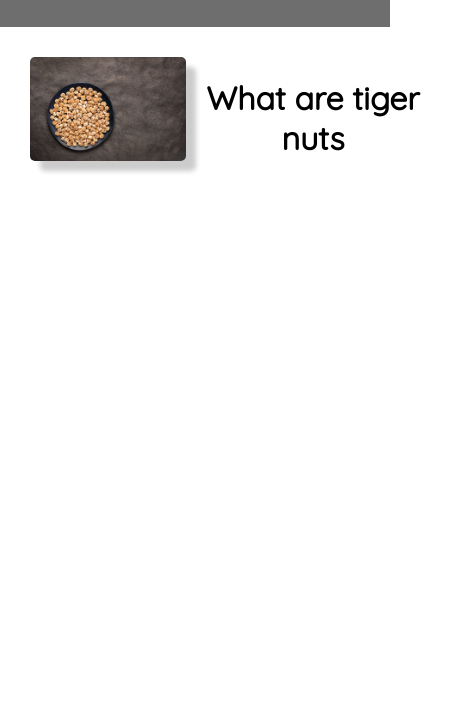
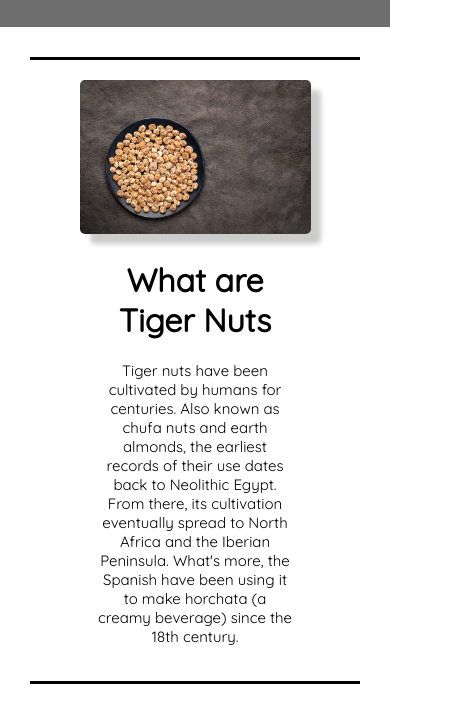
Before and after one commit to lawrence14701-zz/tigernuts, a React (Create React App) app: page / in a window 390 px wide. Shown: the part 817-1528 px from the top of the page, 450 px wide, since content can reach past the window. Built offline with nearby package versions, Linux system fonts and the light colour scheme; grey boxes are pictures that could not be loaded.

Commit message:
add more cards and add responsiveness

```diff
--- a/src/components/App.js
+++ b/src/components/App.js
@@ -3,6 +3,8 @@ import Header from "./Header/Header";
 import Card from "./Card/Card";
 import Container from "./Container/Container";
 import BowlofTigerNuts from "../assets/images/bowl.jpg";
+import Nuts from "../assets/images/nuts.jpg";
+
 import "./App.css";
 
 function App() {
@@ -11,7 +13,17 @@ function App() {
       <div className="app">
         <Header />
         <Container id="main">
-          <Card img={BowlofTigerNuts} />
+          <Card
+            orientation="left"
+            img={BowlofTigerNuts}
+            title="What are Tiger Nuts"
+            body="Tiger nuts have been cultivated by humans for centuries. Also known as chufa nuts and earth almonds, the earliest records of their use dates back to Neolithic Egypt. From there, its cultivation eventually spread to North Africa and the Iberian Peninsula. What's more, the Spanish have been using it to make horchata (a creamy beverage) since the 18th century."
+          />
+          <Card
+            img={Nuts}
+            title="Benifits of Tiger Nuts"
+            body="Tiger nuts have been cultivated by humans for centuries. Also known as chufa nuts and earth almonds, the earliest records of their use dates back to Neolithic Egypt. From there, its cultivation eventually spread to North Africa and the Iberian Peninsula. What's more, the Spanish have been using it to make horchata (a creamy beverage) since the 18th century."
+          />
         </Container>
       </div>
     </>
--- a/src/components/Card/Card.css
+++ b/src/components/Card/Card.css
@@ -1,6 +1,10 @@
-.container {
+.container-card {
   position: relative;
-  /* width: 100%; */
+  box-sizing: border-box;
+  width: 100%;
+  height: 50vh;
+  padding-bottom: 20px;
+  padding-top: 20px;
   /* display: flex; */
 }
 
@@ -21,9 +25,39 @@
 }
 .text-container {
   box-sizing: border-box;
-  padding-left: 20px;
+  padding-left: 40px;
+  padding-right: 20px;
   position: relative;
   float: left;
   width: 60%;
   text-align: center;
 }
+
+.body {
+  white-space: pre-wrap;
+  text-align: left;
+  width: 100%;
+  font-size: 20px;
+  line-height: 3;
+}
+
+@media only screen and (max-width: 600px) {
+  .container-card {
+    display: flex;
+    flex-direction: column;
+    align-items: center;
+    height: auto;
+    border-top: solid black 3px;
+  }
+  .body {
+    font-size: 15px;
+    line-height: normal;
+    text-align: center;
+  }
+  .text-container {
+    padding: 0;
+  }
+  .image-container {
+    width: 70%;
+  }
+}
--- a/src/components/Card/Card.jsx
+++ b/src/components/Card/Card.jsx
@@ -2,22 +2,39 @@ import React from "react";
 import PropTypes from "prop-types";
 import "./Card.css";
 
-function Card({ img }) {
+function Card({ img, title, body, orientation }) {
   return (
-    <div className="container">
-      <div className="image-container">
-        <img className="display-image" alt="hi" src={img} />
-      </div>
-      <div className="text-container">
-        <h1>What are tiger nuts</h1>
-        <p></p>
-      </div>
+    <div className="container-card">
+      {orientation === "left" ? (
+        <>
+          <div className="image-container">
+            <img className="display-image" alt="hi" src={img} />
+          </div>
+          <div className="text-container">
+            <h1>{title}</h1>
+            <p className="body">{body}</p>
+          </div>
+        </>
+      ) : (
+        <>
+          <div className="text-container">
+            <h1>{title}</h1>
+            <p className="body">{body}</p>
+          </div>
+          <div className="image-container">
+            <img className="display-image" alt="hi" src={img} />
+          </div>
+        </>
+      )}
     </div>
   );
 }
 
 Card.propTypes = {
   img: PropTypes.string,
+  body: PropTypes.string,
+  title: PropTypes.string,
+  orientation: PropTypes.string,
 };
 
 export default Card;
--- a/src/components/Container/Container.css
+++ b/src/components/Container/Container.css
@@ -1,5 +1,7 @@
 .screen {
+  position: relative;
   padding: 30px;
+  box-sizing: border-box;
   height: 100vh;
   width: 100%;
 }
--- a/src/components/Header/Header.css
+++ b/src/components/Header/Header.css
@@ -1,6 +1,7 @@
-.container {
+.header-container {
   height: 100%;
   width: 100%;
+  position: relative;
 }
 
 .div-one {
--- a/src/components/Header/Header.jsx
+++ b/src/components/Header/Header.jsx
@@ -7,7 +7,7 @@ function Header(props) {
   const {} = props;
 
   return (
-    <div className="container">
+    <div className="header-container">
       <div className="div-one"></div>
 
       <div className="div-two"></div>
```
Also changed, not shown: src/assets/images/nuts.jpg (added).
